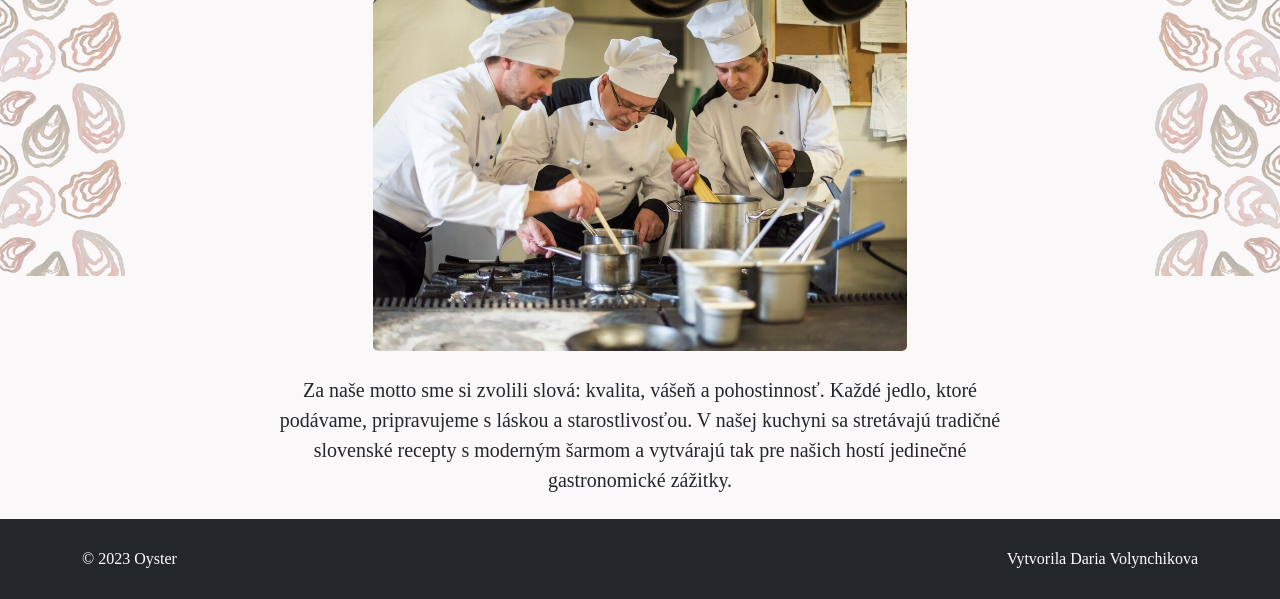
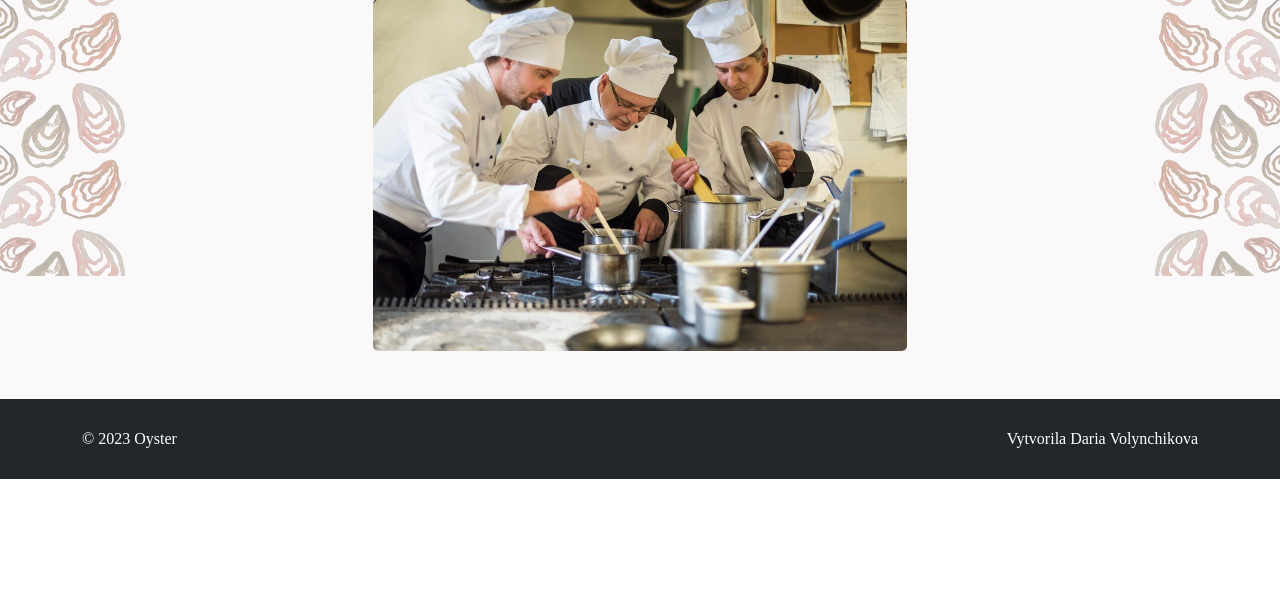
Before and after one commit to diiivol/sj_projekt, a PHP site: page /templates/about-us.php in a window 1280 px wide. Shown: the part 524-1123 px from the top of the page. After the commit the page ends 1003 px from the top, so only its background shows below. Run offline with PHP 8.4, Linux system fonts and the light colour scheme; some web fonts are replaced.

Commit message:
redesign+ fix kontakty insert

```diff
--- a/_inc/classes/Contact.php
+++ b/_inc/classes/Contact.php
@@ -10,34 +10,35 @@ class Contact extends Database
     $this->db = $this->connect();
   }
 
+
+
+
   function insert()
   {
-    if ($this->db) {
-      //  echo 'máme spojenie';
-    }
-    if (isset($_POST['contact_submitted'])) {
-      //  echo 'Form bol odoslany';
-
+    if ($this->db && isset($_POST['contact_submitted'])) {
       $data = array(
         'contact_name' => $_POST['name'],
         'contact_email' => $_POST['email'],
-        //'contact_message'=>$_POST['message'],
         'contact_message' => filter_var($_POST['message'], FILTER_SANITIZE_FULL_SPECIAL_CHARS),
         'contact_acceptance' => $_POST['acceptance'],
       );
 
       try {
         $query = "INSERT INTO contact (name, email, message, acceptance) VALUES
-                 (:contact_name, :contact_email, :contact_message, :contact_acceptance)";
+             (:contact_name, :contact_email, :contact_message, :contact_acceptance)";
         $query_run = $this->db->prepare($query);
         $query_run->execute($data);
+
+        header('Location: ' . $_SERVER['PHP_SELF']);
+        exit;
       } catch (PDOException $e) {
-        $e->getMessage();
+        echo 'Post nebol vykonaný: ' . $e->getMessage();
       }
-    } else {
-      echo 'Post nebol vykonaný';
     }
   }
+
+
+
   public function select()
   {
     try {
--- a/assets/css/style.css
+++ b/assets/css/style.css
@@ -248,8 +248,14 @@ h1 {
 .o-nas,
 .kontakt,
 .thank,
-.login {
-  flex: 1 0 auto;
+.login,
+.register,
+.error,
+.admin,
+.user {
+  /* flex: 1 0 auto; */
+  /* flex-grow: 1; */
+  flex-grow: 1;
 }
 
 /* *** */
--- a/templates/about-us.php
+++ b/templates/about-us.php
@@ -20,7 +20,7 @@ include_once('partials/header.php');
   <!--  -->
   <!-- Slideshow (Carousel) (1b) -->
   <!--  -->
-  <div class="container mb-3">
+  <div class="container mb-5">
     <h3 class="text-center mb-4">Galeria</h3>
     <div class="photo-gallery row justify-content-center ">
       <!--  -->
@@ -41,12 +41,7 @@ include_once('partials/header.php');
     </div>
     <!-- <p class="text-center my-4">(click)</p> -->
   </div>
-  <div class="container p-2 fs-5 col-md-8 mx-auto">
-  <p>Za naše motto sme si zvolili slová: kvalita, vášeň a pohostinnosť. Každé jedlo, ktoré podávame, pripravujeme s
-      láskou a starostlivosťou.
-      V našej kuchyni sa stretávajú tradičné slovenské recepty s moderným šarmom a vytvárajú tak pre našich hostí
-      jedinečné gastronomické zážitky.</p>
-  </div>
+
 
 </div>
 
--- a/templates/thank.php
+++ b/templates/thank.php
@@ -8,10 +8,12 @@ include_once('partials/header.php');
   <div class="text-center">
     <h1 class="display-4 mb-4">Ďakujem!</h1>
     <p>Vaša správa bola odoslaná.</p>
+    <a href="index.php" class="btn btn-primary mt-4">Späť na hlavnú stránku</a>
     <?php
     $contact_object = new Contact();
     $contact_object->insert();
     ?>
+
   </div>
 </div>
 
```
Also changed, not shown: templates/404.php (+4 -4 lines), templates/admin.php (+4 -4 lines), templates/login.php (+4 -4 lines), templates/register.php (+4 -4 lines), templates/user.php (+4 -4 lines).
